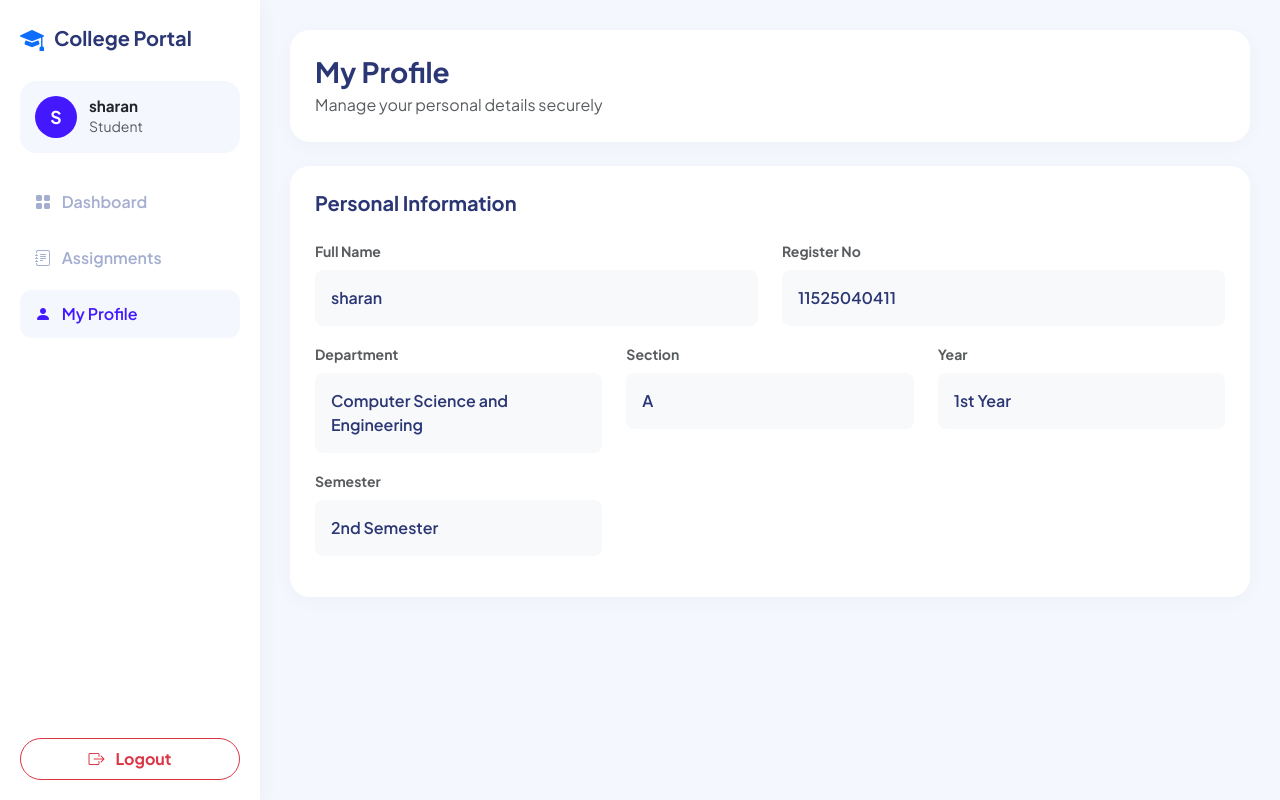
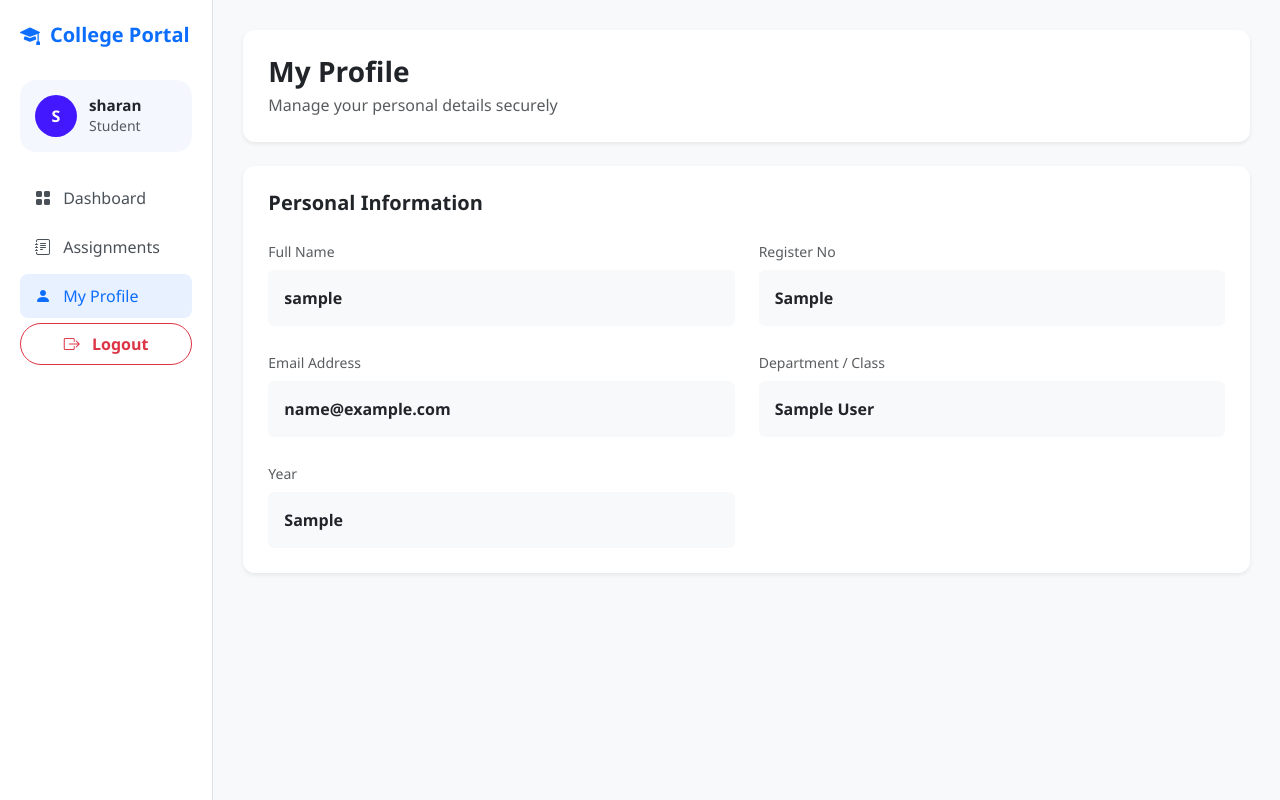
Before and after one commit to shastika-cse/college-portal, a Flask app: page /profile in a window 1280 px wide. Run offline with Flask 3, Linux system fonts and the light colour scheme; a user stored in the database is signed in; data comes from the database, SQL or seed files in the repository; tables that the repository leaves empty hold one stand-in row (values such as "Sample post").

Commit message:
Fix profile page data and backend routes

```diff
--- a/app.py
+++ b/app.py
@@ -1,22 +1,20 @@
+from flask import Flask, render_template, request, redirect, url_for, session
+import sqlite3
 import os
 from datetime import date
-from flask import Flask, render_template, request, redirect, url_for, session
-import sqlite3
 
 app = Flask(__name__)
 app.secret_key = 'your_secret_key_here'
 
 def get_db_connection():
-    conn = sqlite3.connect('college_portal.db')
+    conn = sqlite3.connect('database.db')
     conn.row_factory = sqlite3.Row
     return conn
 
-# Create Tables if not exist
 def init_db():
     conn = get_db_connection()
-    cursor = conn.cursor()
-
-    cursor.execute('''
+    # Users table with all fields (reg_no, class_name, section, year, semester)
+    conn.execute('''
         CREATE TABLE IF NOT EXISTS users (
             id INTEGER PRIMARY KEY AUTOINCREMENT,
             username TEXT NOT NULL,
@@ -25,14 +23,13 @@ def init_db():
             role TEXT NOT NULL,
             reg_no TEXT,
             class_name TEXT,
+            section TEXT,
             year TEXT,
-            phone TEXT,
-            department TEXT,
-            profile_updated_at TEXT
+            semester TEXT
         )
     ''')
-
-    cursor.execute('''
+    # Assignments table
+    conn.execute('''
         CREATE TABLE IF NOT EXISTS assignments (
             id INTEGER PRIMARY KEY AUTOINCREMENT,
             title TEXT NOT NULL,
@@ -41,8 +38,8 @@ def init_db():
             target_class TEXT
         )
     ''')
-
-    cursor.execute('''
+    # Submissions table
+    conn.execute('''
         CREATE TABLE IF NOT EXISTS submissions (
             id INTEGER PRIMARY KEY AUTOINCREMENT,
             assignment_id INTEGER,
@@ -52,16 +49,9 @@ def init_db():
             class_name TEXT,
             year TEXT,
             file_path TEXT,
-            is_duplicate INTEGER DEFAULT 0,
-            submitted_at TIMESTAMP DEFAULT CURRENT_TIMESTAMP
+            is_duplicate INTEGER DEFAULT 0
         )
     ''')
-
-    # Auto-add is_duplicate column if older database exists without it
-    existing_cols = {row['name'] for row in cursor.execute("PRAGMA table_info(submissions)").fetchall()}
-    if 'is_duplicate' not in existing_cols:
-        cursor.execute("ALTER TABLE submissions ADD COLUMN is_duplicate INTEGER DEFAULT 0")
-
     conn.commit()
     conn.close()
 
@@ -70,14 +60,65 @@ def init_db():
 def home():
     return render_template('index.html')
 
-# Dashboard / Student Dashboard
+# Login Route
+@app.route('/login', methods=['GET', 'POST'])
+def login():
+    if request.method == 'POST':
+        email = request.form['email']
+        password = request.form['password']
+
+        conn = get_db_connection()
+        user = conn.execute('SELECT * FROM users WHERE email = ? AND password = ?', (email, password)).fetchone()
+        conn.close()
+
+        if user:
+            session['user_id'] = user['id']
+            session['username'] = user['username']
+            session['role'] = user['role']
+            if user['role'] == 'faculty':
+                return redirect(url_for('submissions'))
+            else:
+                return redirect(url_for('dashboard'))
+        else:
+            return "Invalid Credentials, please try again."
+
+    return render_template('login.html')
+
+# Register / Create Account Route
+@app.route('/register', methods=['GET', 'POST'])
+def register():
+    if request.method == 'POST':
+        username = request.form['username']
+        email = request.form['email']
+        password = request.form['password']
+        role = request.form['role']
+        reg_no = request.form.get('reg_no', '')
+        class_name = request.form.get('class_name', '')
+        section = request.form.get('section', '')
+        year = request.form.get('year', '')
+        semester = request.form.get('semester', '')
+
+        conn = get_db_connection()
+        try:
+            conn.execute('''
+                INSERT INTO users (username, email, password, role, reg_no, class_name, section, year, semester)
+                VALUES (?, ?, ?, ?, ?, ?, ?, ?, ?)
+            ''', (username, email, password, role, reg_no, class_name, section, year, semester))
+            conn.commit()
+        except sqlite3.IntegrityError:
+            conn.close()
+            return "Email already exists!"
+        conn.close()
+        return redirect(url_for('login'))
+
+    return render_template('register.html')
+
+# Student Dashboard Route
 @app.route('/dashboard')
 @app.route('/student_dashboard')
 def dashboard():
-    if 'user_id' not in session:
+    if 'user_id' not in session or session.get('role') != 'student':
         return redirect(url_for('login'))
-    if session.get('role') != 'student':
-        return redirect(url_for('assignments'))
 
     conn = get_db_connection()
     student = conn.execute("SELECT * FROM users WHERE id = ?", (session['user_id'],)).fetchone()
@@ -104,6 +145,7 @@ def dashboard():
         if assignment['id'] in submitted_assignment_ids:
             if assignment['deadline'] and assignment['deadline'] <= today:
                 completed_count += 1
+
     pending_count = len(assignments) - submitted_count
     progress_percentage = int((completed_count / len(assignments)) * 100) if assignments else 0
 
@@ -118,60 +160,54 @@ def dashboard():
         progress_percentage=progress_percentage
     )
 
-# Profile Route
-@app.route('/profile', methods=['GET', 'POST'])
-def profile():
+# All Assignments Route (Student View / Portal)
+@app.route('/assignments')
+def assignments():
     if 'user_id' not in session:
         return redirect(url_for('login'))
-    if session.get('role') != 'student':
-        return redirect(url_for('assignments'))
 
     conn = get_db_connection()
-    error = None
-    success = None
+    assignments = conn.execute("SELECT * FROM assignments").fetchall()
+    conn.close()
+    return render_template('assignments.html', assignments=assignments)
 
-    if request.method == 'POST':
-        username = request.form.get('username', '').strip()
-        email = request.form.get('email', '').strip()
-        reg_no = request.form.get('reg_no', '').strip()
-        class_name = request.form.get('class_name', '').strip()
-        year = request.form.get('year', '').strip()
-        phone = request.form.get('phone', '').strip()
-        department = request.form.get('department', '').strip()
+# Submit Assignment Route (Student)
+@app.route('/submit_assignment/<int:assignment_id>', methods=['POST'])
+def submit_assignment(assignment_id):
+    if 'user_id' not in session or session.get('role') != 'student':
+        return redirect(url_for('login'))
 
-        if not username or not email:
-            error = 'Name and email are required.'
-        else:
-            existing_user = conn.execute(
-                'SELECT id FROM users WHERE email = ? AND id != ?',
-                (email, session['user_id'])
+    conn = get_db_connection()
+    assignment = conn.execute("SELECT * FROM assignments WHERE id = ?", (assignment_id,)).fetchone()
+    user = conn.execute("SELECT * FROM users WHERE id = ?", (session['user_id'],)).fetchone()
+
+    if 'file' in request.files:
+        file = request.files['file']
+        if file.filename != '':
+            os.makedirs('static/uploads', exist_ok=True)
+            file_path = os.path.join('static/uploads', file.filename)
+            file.save(file_path)
+
+            existing_sub = conn.execute(
+                "SELECT * FROM submissions WHERE assignment_id = ? AND file_path = ? AND reg_no != ?",
+                (assignment_id, file_path, user['reg_no'])
             ).fetchone()
-            if existing_user:
-                error = 'That email is already in use by another account.'
-            else:
-                conn.execute(
-                    '''
-                    UPDATE users
-                    SET username = ?, email = ?, reg_no = ?, class_name = ?, year = ?, phone = ?, department = ?, profile_updated_at = ?
-                    WHERE id = ?
-                    ''',
-                    (username, email, reg_no, class_name, year, phone, department, date.today().isoformat(), session['user_id'])
-                )
-                conn.commit()
-                session['username'] = username
-                session['class_name'] = class_name
-                session['year'] = year
-                session['reg_no'] = reg_no
-                success = 'Your profile was updated successfully.'
 
-    student = conn.execute("SELECT * FROM users WHERE id = ?", (session['user_id'],)).fetchone()
+            is_dup = 1 if existing_sub else 0
+
+            conn.execute("""
+                INSERT INTO submissions (assignment_id, assignment_title, student_name, reg_no, class_name, year, file_path, is_duplicate)
+                VALUES (?, ?, ?, ?, ?, ?, ?, ?)
+            """, (assignment_id, assignment['title'], user['username'], user['reg_no'], user['class_name'], user['year'], file_path, is_dup))
+            conn.commit()
+
     conn.close()
-    return render_template('student_profile.html', student=student, error=error, success=success)
+    return redirect(url_for('assignments'))
 
-# Faculty: Submissions Tracker Page
+# Faculty Submissions Route
 @app.route('/submissions')
 def submissions():
-    if 'user_id' not in session or session['role'] != 'faculty':
+    if 'user_id' not in session or session.get('role') != 'faculty':
         return redirect(url_for('login'))
 
     filter_assignment = request.args.get('filter_assignment', '')
@@ -198,44 +234,44 @@ def submissions():
         query += " AND year LIKE ?"
         params.append(f"%{filter_year}%")
 
-    submissions = conn.execute(query, params).fetchall()
+    submissions_list = conn.execute(query, params).fetchall()
     conn.close()
 
-    return render_template('submissions.html', submissions=submissions, assignments=assignments)
+    return render_template('submissions.html', submissions=submissions_list, assignments=assignments)
 
-# Student: Submit Assignment Page with Duplicate Detection
-@app.route('/submit_assignment/<int:assignment_id>', methods=['POST'])
-def submit_assignment(assignment_id):
-    if 'user_id' not in session or session['role'] != 'student':
+# Post Assignment Route (Faculty)
+@app.route('/post_assignment', methods=['GET', 'POST'])
+def post_assignment():
+    if 'user_id' not in session or session.get('role') != 'faculty':
+        return redirect(url_for('login'))
+
+    if request.method == 'POST':
+        title = request.form['title']
+        description = request.form['description']
+        deadline = request.form['deadline']
+        target_class = request.form['target_class']
+
+        conn = get_db_connection()
+        conn.execute('''
+            INSERT INTO assignments (title, description, deadline, target_class)
+            VALUES (?, ?, ?, ?)
+        ''', (title, description, deadline, target_class))
+        conn.commit()
+        conn.close()
+        return redirect(url_for('submissions'))
+
+    return render_template('post_assignment.html')
+
+# Profile Route
+@app.route('/profile')
+def profile():
+    if 'user_id' not in session:
         return redirect(url_for('login'))
 
     conn = get_db_connection()
-    assignment = conn.execute("SELECT * FROM assignments WHERE id = ?", (assignment_id,)).fetchone()
     user = conn.execute("SELECT * FROM users WHERE id = ?", (session['user_id'],)).fetchone()
-
-    if 'file' in request.files:
-        file = request.files['file']
-        if file.filename != '':
-            os.makedirs('static/uploads', exist_ok=True)
-            file_path = os.path.join('static/uploads', file.filename)
-            file.save(file_path)
-
-            # Check if same file path/name was already submitted for this assignment by someone else
-            existing_sub = conn.execute(
-                "SELECT * FROM submissions WHERE assignment_id = ? AND file_path = ? AND reg_no != ?",
-                (assignment_id, file_path, user['reg_no'])
-            ).fetchone()
-
-            is_dup = 1 if existing_sub else 0
-
-            conn.execute("""
-                INSERT INTO submissions (assignment_id, assignment_title, student_name, reg_no, class_name, year, file_path, is_duplicate)
-                VALUES (?, ?, ?, ?, ?, ?, ?, ?)
-            """, (assignment_id, assignment['title'], user['username'], user['reg_no'], user['class_name'], user['year'], file_path, is_dup))
-            conn.commit()
-
     conn.close()
-    return redirect(url_for('assignments'))
+    return render_template('student_profile.html', user=user)
 
 # Logout Route
 @app.route('/logout')
--- a/templates/student_profile.html
+++ b/templates/student_profile.html
@@ -3,99 +3,30 @@
 <head>
     <meta charset="UTF-8">
     <meta name="viewport" content="width=device-width, initial-scale=1.0">
-    <title>My Profile - College Portal</title>
-    <!-- Bootstrap CSS -->
+    <title>My Profile</title>
     <link href="https://cdn.jsdelivr.net/npm/bootstrap@5.3.0/dist/css/bootstrap.min.css" rel="stylesheet">
-    <!-- Bootstrap Icons -->
-    <link href="https://cdn.jsdelivr.net/npm/bootstrap-icons@1.10.5/font/bootstrap-icons.css" rel="stylesheet">
-    <!-- Google Fonts -->
-    <link href="https://fonts.googleapis.com/css2?family=Plus+Jakarta+Sans:wght@400;500;600;700&display=swap" rel="stylesheet">
+    <link rel="stylesheet" href="https://cdn.jsdelivr.net/npm/bootstrap-icons@1.11.0/font/bootstrap-icons.css">
     <style>
-        body {
-            font-family: 'Plus Jakarta Sans', sans-serif;
-            background-color: #f4f7fe;
-            color: #2b3674;
-        }
-        .sidebar {
-            width: 260px;
-            background: #ffffff;
-            position: fixed;
-            top: 0;
-            bottom: 0;
-            left: 0;
-            z-index: 100;
-            box-shadow: 0px 4px 20px rgba(0, 0, 0, 0.05);
-            padding: 20px;
-            display: flex;
-            flex-direction: column;
-        }
-        .sidebar-brand {
-            font-weight: 700;
-            font-size: 1.25rem;
-            color: #2b3674;
-            margin-bottom: 25px;
-            display: flex;
-            align-items: center;
-            gap: 10px;
-        }
-        .sidebar-profile {
-            background: #F4F7FE;
-            border-radius: 16px;
-            padding: 15px;
-            display: flex;
-            align-items: center;
-            gap: 12px;
-            margin-bottom: 25px;
-        }
-        .profile-avatar {
-            width: 42px;
-            height: 42px;
-            background: #4318FF;
-            color: white;
-            font-weight: 700;
-            border-radius: 50%;
-            display: flex;
-            align-items: center;
-            justify-content: center;
-            font-size: 1.1rem;
-        }
-        .sidebar .nav-link {
-            font-weight: 600;
-            color: #a3AED0;
-            padding: 12px 15px;
-            border-radius: 12px;
-            margin-bottom: 8px;
-            transition: all 0.3s ease;
-        }
-        .sidebar .nav-link:hover, .sidebar .nav-link.active {
-            color: #4318FF;
-            background: #F4F7FE;
-        }
-        .main-content {
-            margin-left: 260px;
-            padding: 30px;
-        }
-        .custom-card {
-            background: #ffffff;
-            border-radius: 20px;
-            border: none;
-            box-shadow: 0px 4px 20px rgba(0, 0, 0, 0.03);
-            padding: 25px;
-            margin-bottom: 25px;
-        }
+        body { background-color: #f8f9fa; font-family: 'Segoe UI', Tahoma, Geneva, Verdana, sans-serif; }
+        .sidebar { min-height: 100vh; background-color: #ffffff; border-right: 1px solid #dee2e6; padding: 20px; }
+        .sidebar-brand { font-size: 1.25rem; font-weight: bold; color: #0d6efd; margin-bottom: 30px; display: flex; align-items: center; gap: 10px; }
+        .nav-link { color: #495057; padding: 10px 15px; border-radius: 8px; margin-bottom: 5px; font-weight: 500; }
+        .nav-link:hover, .nav-link.active { background-color: #e7f1ff; color: #0d6efd; }
+        .main-content { padding: 30px; }
+        .custom-card { background: #ffffff; border: none; border-radius: 12px; box-shadow: 0 0.125rem 0.25rem rgba(0, 0, 0, 0.075); padding: 25px; margin-bottom: 20px; }
     </style>
 </head>
 <body>
 
+    <div class="d-flex flex-column flex-lg-row">
         <!-- Sidebar Navigation -->
-    <aside class="sidebar">
+        <aside class="sidebar col-lg-3 col-xl-2 d-none d-lg-block">
             <div class="sidebar-brand">
-            <i class="bi bi-mortarboard-fill text-primary fs-4"></i> College Portal
+                <i class="bi bi-mortarboard-fill"></i> College Portal
             </div>
 
-        <!-- User Profile Badge -->
-        <div class="sidebar-profile" style="background: #F4F7FE; border-radius: 16px; padding: 15px; display: flex; align-items: center; gap: 12px; margin-bottom: 25px;">
-            <div class="profile-avatar" style="width: 42px; height: 42px; background: #4318FF; color: white; font-weight: 700; border-radius: 50%; display: flex; align-items: center; justify-content: center; font-size: 1.1rem;">
+            <div class="sidebar-profile mb-4" style="background: #F4F7FE; border-radius: 16px; padding: 15px; display: flex; align-items: center; gap: 12px;">
+                <div class="profile-avatar" style="width: 42px; height: 42px; background: #4318FF; color: white; border-radius: 50%; display: flex; align-items: center; justify-content: center; font-weight: bold;">
                     {{ session['username'][0] | upper if session.get('username') else 'U' }}
                 </div>
                 <div>
@@ -105,63 +36,50 @@
             </div>
 
             <div class="nav flex-column flex-grow-1">
-            {% if session.get('role') == 'faculty' %}
-                <a href="/submissions" class="nav-link"><i class="bi bi-grid-fill me-2"></i> Submissions</a>
-                <a href="/post_assignment" class="nav-link"><i class="bi bi-plus-circle-fill me-2"></i> Post Assignment</a>
-                <a href="/assignments" class="nav-link"><i class="bi bi-journal-text me-2"></i> All Assignments</a>
-            {% else %}
                 <a href="/dashboard" class="nav-link"><i class="bi bi-grid-fill me-2"></i> Dashboard</a>
                 <a href="/assignments" class="nav-link"><i class="bi bi-journal-text me-2"></i> Assignments</a>
                 <a href="/profile" class="nav-link active"><i class="bi bi-person-fill me-2"></i> My Profile</a>
-            {% endif %}
             </div>
             <div>
                 <a href="/logout" class="btn btn-outline-danger w-100 rounded-pill py-2 fw-bold"><i class="bi bi-box-arrow-right me-2"></i> Logout</a>
             </div>
         </aside>
+
         <!-- Main Content Area -->
-    <main class="main-content">
-
-        <!-- Top Title Header -->
+        <main class="main-content flex-grow-1">
             <div class="custom-card mb-4">
                 <h3 class="fw-bold mb-1">My Profile</h3>
                 <p class="text-muted mb-0">Manage your personal details securely</p>
             </div>
 
-        <!-- Profile Information Section -->
             <div class="custom-card">
                 <h5 class="fw-bold mb-4">Personal Information</h5>
-            <div class="row">
-                <div class="col-md-6 mb-3">
-                    <label class="form-label text-muted small fw-bold">Full Name</label>
-                    <div class="p-3 bg-light rounded-3 fw-semibold">{{ student['username'] if student else '' }}</div>
+                <div class="row g-4">
+                    <div class="col-md-6">
+                        <label class="form-label text-muted small">Full Name</label>
+                        <div class="p-3 bg-light rounded border-0 fw-bold text-dark">{{ user['username'] }}</div>
                     </div>
-                <div class="col-md-6 mb-3">
-                    <label class="form-label text-muted small fw-bold">Register No</label>
-                    <div class="p-3 bg-light rounded-3 fw-semibold">{{ student['reg_no'] if student else '' }}</div>
+                    <div class="col-md-6">
+                        <label class="form-label text-muted small">Register No</label>
+                        <div class="p-3 bg-light rounded border-0 fw-bold text-dark">{{ user['reg_no'] }}</div>
                     </div>
-                <div class="col-md-4 mb-3">
-                    <label class="form-label text-muted small fw-bold">Department</label>
-                    <div class="p-3 bg-light rounded-3 fw-semibold">{{ student['department'] if student and 'department' in student and student['department'] else 'Computer Science and Engineering' }}</div>
+                    <div class="col-md-6">
+                        <label class="form-label text-muted small">Email Address</label>
+                        <div class="p-3 bg-light rounded border-0 fw-bold text-dark">{{ user['email'] }}</div>
                     </div>
-                <div class="col-md-4 mb-3">
-                    <label class="form-label text-muted small fw-bold">Section</label>
-                    <div class="p-3 bg-light rounded-3 fw-semibold">{{ student['section'] if student and 'section' in student and student['section'] else 'A' }}</div>
+                    <div class="col-md-6">
+                        <label class="form-label text-muted small">Department / Class</label>
+                        <div class="p-3 bg-light rounded border-0 fw-bold text-dark">{{ user['class_name'] }}</div>
                     </div>
-                <div class="col-md-4 mb-3">
-                    <label class="form-label text-muted small fw-bold">Year</label>
-                    <div class="p-3 bg-light rounded-3 fw-semibold">1st Year</div>
-                </div>
-                <div class="col-md-4 mb-3">
-                    <label class="form-label text-muted small fw-bold">Semester</label>
-                    <div class="p-3 bg-light rounded-3 fw-semibold">2nd Semester</div>
+                    <div class="col-md-6">
+                        <label class="form-label text-muted small">Year</label>
+                        <div class="p-3 bg-light rounded border-0 fw-bold text-dark">{{ user['year'] }}</div>
                     </div>
                 </div>
             </div>
+        </main>
+    </div>
 
-    </main>
-
-    <!-- Bootstrap JS -->
     <script src="https://cdn.jsdelivr.net/npm/bootstrap@5.3.0/dist/js/bootstrap.bundle.min.js"></script>
 </body>
 </html>
```
Lines whose indentation alone changed are shown as unchanged.
